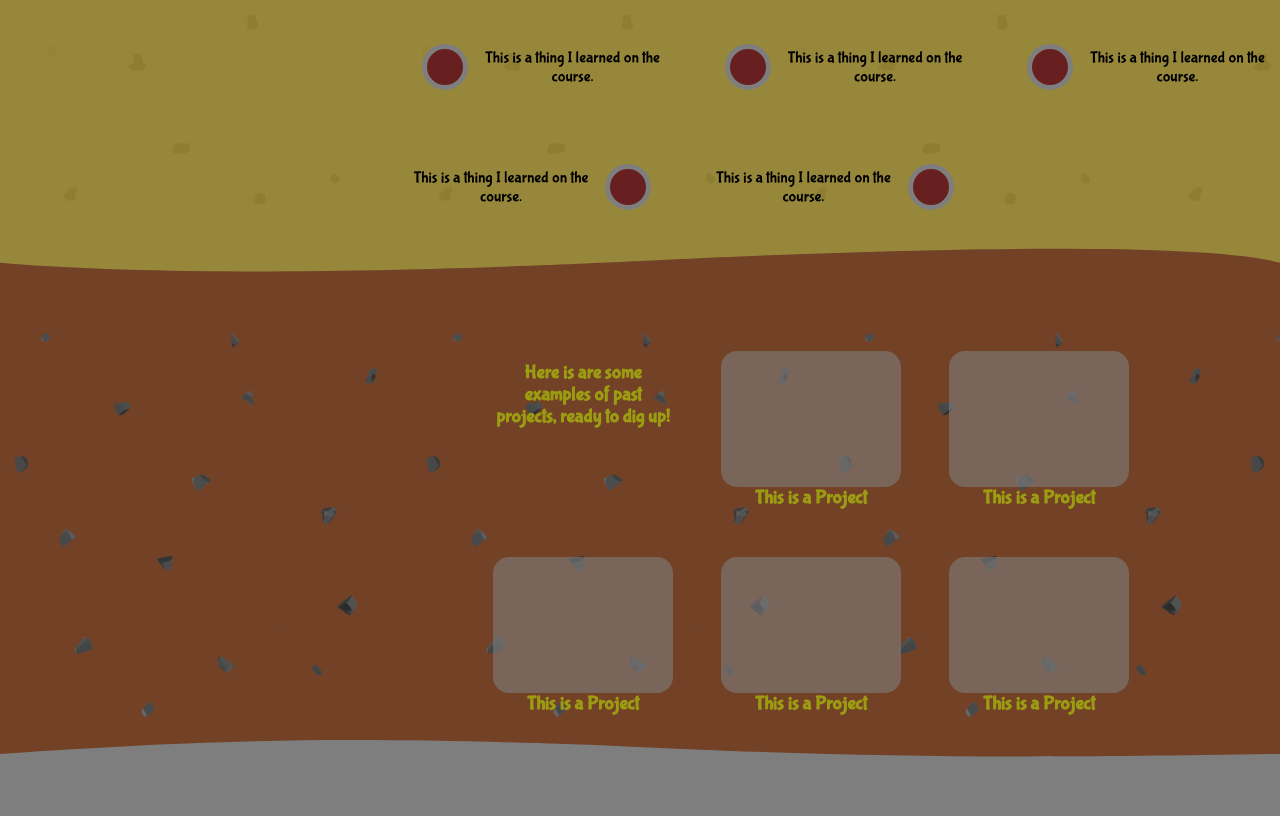
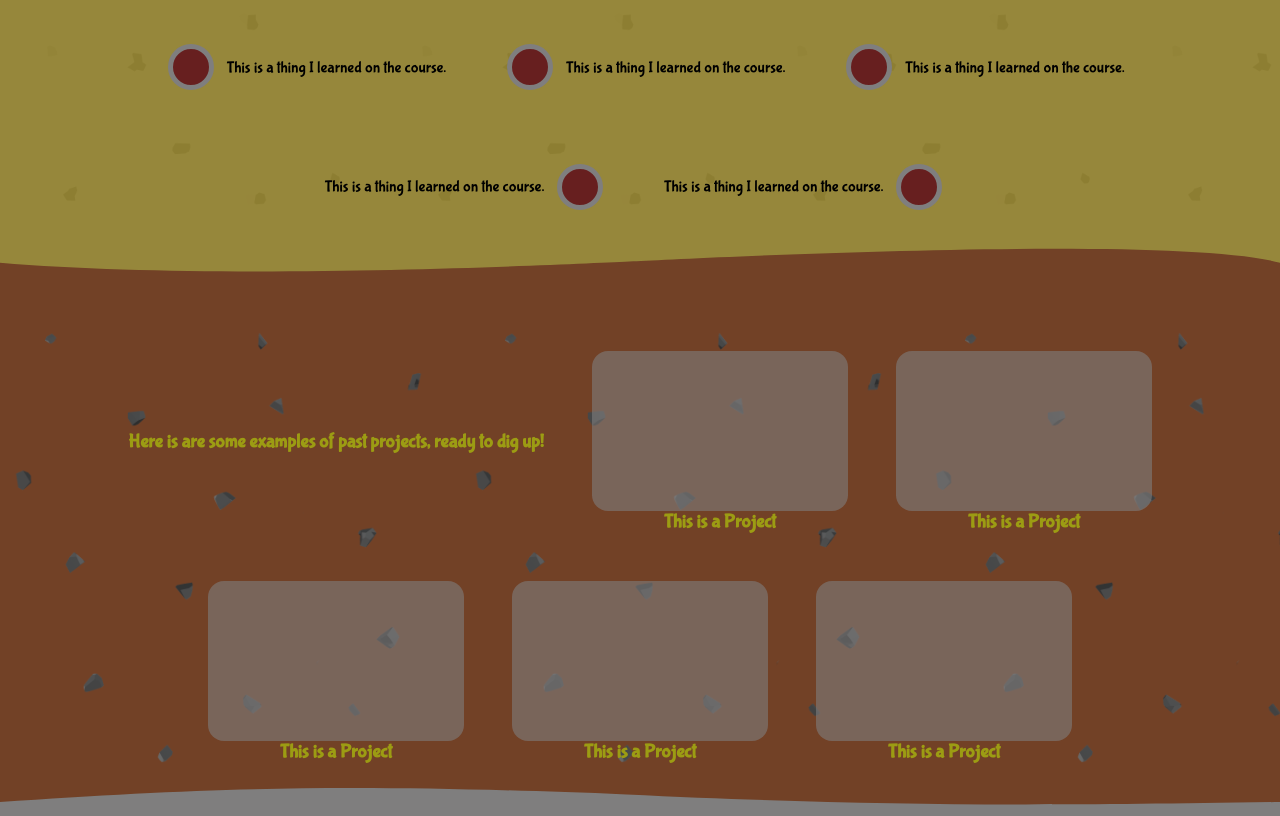
Before and after one commit to Poshcrocs/Project-Website, a plain HTML site: page index.html in a window 1280 px wide. Shown: the part 1283-2099 px from the top of the page. Drawn offline with Linux system fonts and the light colour scheme.

Commit message:
fixed issue and neatened. Adding content

```diff
--- a/style.css
+++ b/style.css
@@ -8,6 +8,11 @@
 
 /* recurring settings */
 
+/* .page {
+    padding-left: 5vw;
+    padding-right: 5vw;
+} */
+
 .divider {
     width: 100%;
     height: 10vh;
@@ -15,7 +20,6 @@
     flex-direction: column;
     justify-content: flex-end;
 }
-
 .transition {
     height: 100%;
     margin-bottom: -1px;
@@ -23,10 +27,11 @@
 
 .split-body{
     display: flex;
+    flex-direction: column;
     justify-content: center;
+    align-items: center;
 }
 .split-line {
-    max-width: 50%;
     display: flex;
     flex-direction: column;
     justify-content: space-evenly;
@@ -110,7 +115,6 @@ details summary {
     flex-direction: column;
     align-items: center;
     text-align: center;
-    font-size: 1em;
 }
 #introduction p {
     background-color: rgb(0, 110, 0);
@@ -168,7 +172,6 @@ details summary {
     background-image: url(./Images/backgrounds/rocks-less-populated.png);
     background-repeat: repeat;
     background-size: contain;
-    width: 100%;
     display: flex;
     justify-content: center;
     text-align: center;
@@ -179,13 +182,18 @@ details summary {
 .project {
     background-color: #7F7E7E;
     opacity: 0.6;
-    width: 30vw;
+    width: 60vw;
     border-radius: 2vh;
     aspect-ratio: 15/ 8;
 }
 #project-intro {
-    height: 17vh;
-
+    background-color: transparent;
+    opacity: 1;
+    display: flex;
+    align-items: center;
+}
+h2 {
+    min-height: 1em;
 }
 
 #deep-stone {
@@ -216,44 +224,31 @@ details summary {
 /* rtesponsive design */
 
 @media screen and (min-width: 350px) {
+
     .split-body {
-        flex-direction: column;
-        align-items: center;
+        flex-direction: row;
     }
-    .split-line {
-        flex-direction: column;
+
+    /* page 1 */
+
+    /* page 2 */
+
+    /* page 3 */
+    .project {
+        width: 35vw;
     }
+
+    /* page 4 */
+    #page-4 {
+        font-size: 1.2em;
+    }
+    #contact {
+        flex-direction: row;
+    }
+
 }
 
 @media screen and (min-width: 675px) {
-
-    /* page 1 */
-    #profile {
-        height: 160px;
-        width: 160px;
-    }
-
-    /* page 2 */
-
-    #page-2 article {
-        min-width: 50%;
-    }
-
-    /* page 3 */
-    #page-3 {
-        font-size: 1.2em;
-    }
-
-    .project {
-        height: 17vh;
-        width: 180px;
-    }
-    #project-intro {
-        height: 17vh;
-        width: 180px;
-    }
-
-    /* page 2,3,4 */
 
     .split-body{
         flex-direction: column;
@@ -263,6 +258,32 @@ details summary {
         flex-direction: row;
         justify-content: space-evenly;
     }
+
+    /* page 1 */
+    #profile {
+        height: 160px;
+        width: 160px;
+    }
+
+
+    /* page 2 */
+
+
+    /* page 3 */
+    #page-3 {
+        font-size: 1.2em;
+    }
+
+    .project {
+        height: 20vh;
+        width: 20vw;
+    }
+
+    /* page 4 */
+    #page-4 {
+        font-size: 2em;
+    }
+
 }
 
 
```
